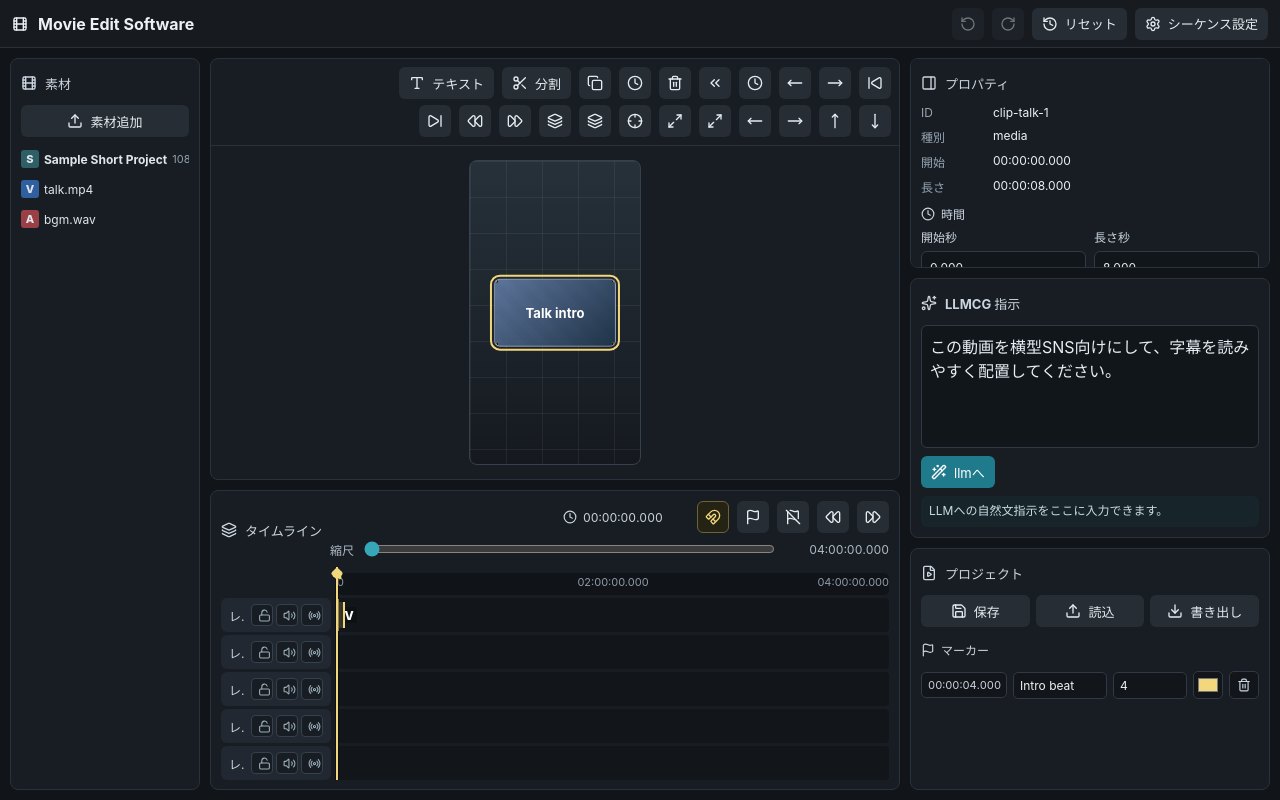
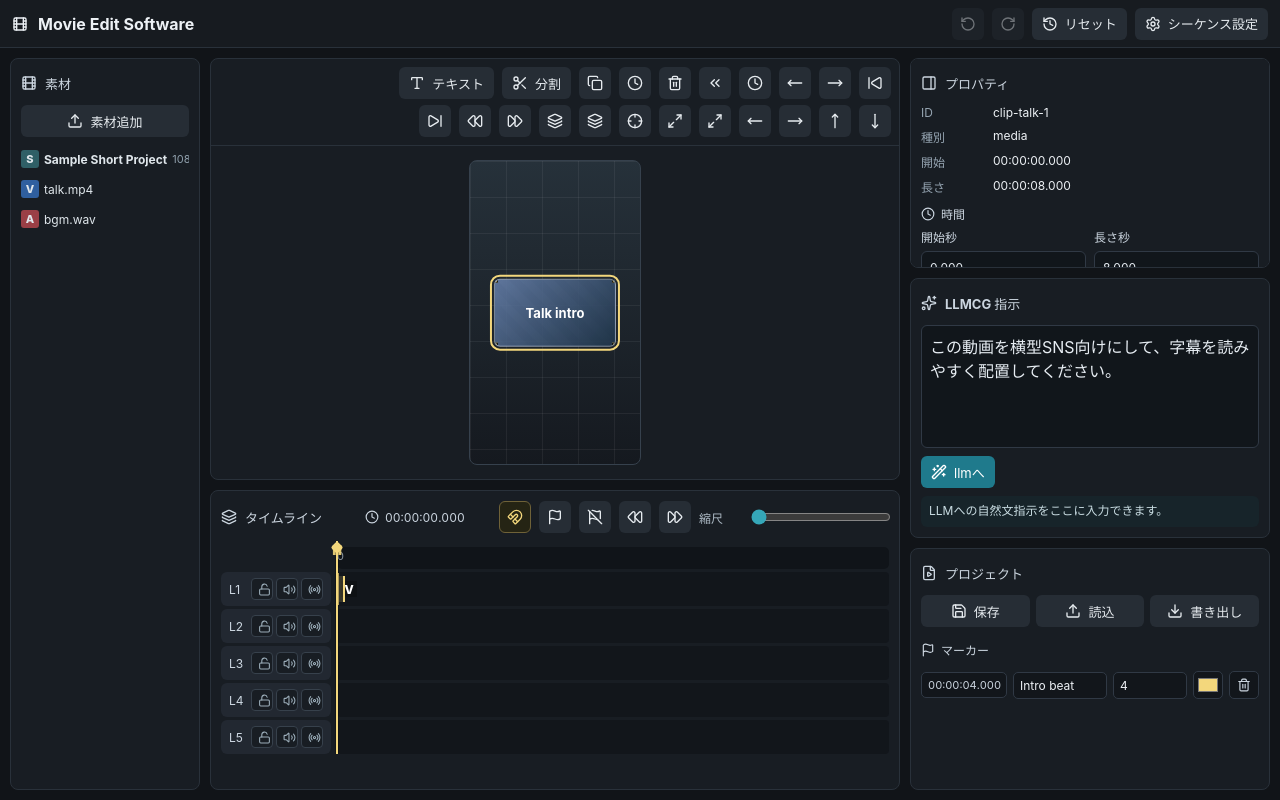
Before and after one commit to hashimoto24680/movie-edit-software, a React (Vite) app: page / in a window 1280 px wide. Built offline with nearby package versions, Linux system fonts and the light colour scheme.

Commit message:
Simplify timeline markers and zoom

```diff
--- a/src/App.tsx
+++ b/src/App.tsx
@@ -180,7 +180,7 @@ const hideNativeDragImage = (dataTransfer: DataTransfer) => {
   window.setTimeout(() => dragImage.remove(), 0);
 };
 
-const displayTrackName = (name: string): string => name.replace(/^Layer\s*(\d+)$/i, "レイヤー$1");
+const displayTrackName = (name: string): string => name.replace(/^(?:Layer|レイヤー)\s*(\d+)$/i, "L$1");
 
 const timelineLaneOffset = 116;
 
@@ -1102,7 +1102,6 @@ function Timeline() {
               onInput={(event) => setTimelineZoom(Number(event.currentTarget.value))}
               onChange={(event) => setTimelineZoom(Number(event.currentTarget.value))}
             />
-            <span>{framesToTimecode(visibleFrames, project.render.fps)}</span>
           </label>
         </div>
       </div>
@@ -1182,8 +1181,6 @@ function Timeline() {
             onPointerLeave={() => setPlayheadDragging(false)}
           >
             <span className="ruler-label start">0</span>
-            <span className="ruler-label middle">{framesToTimecode(Math.round(timelineFrameRange / 2), project.render.fps)}</span>
-            <span className="ruler-label end">{framesToTimecode(timelineFrameRange, project.render.fps)}</span>
           </div>
           {project.markers.map((marker) => (
             (() => {
--- a/src/styles.css
+++ b/src/styles.css
@@ -598,24 +598,19 @@ input[type="range"] {
 }
 
 .timeline-zoom {
-  flex: 1 0 100%;
+  flex: 0 1 190px;
   display: grid;
-  grid-template-columns: auto minmax(120px, 1fr) minmax(90px, 108px);
+  grid-template-columns: auto minmax(82px, 140px);
   align-items: center;
-  gap: 8px;
+  gap: 6px;
   min-width: 0;
-  max-width: 100%;
+  max-width: 190px;
   color: #aebbc6;
   font-size: 12px;
 }
 
 .timeline-zoom input {
   min-width: 0;
-}
-
-.timeline-zoom span:last-child {
-  text-align: right;
-  font-variant-numeric: tabular-nums;
 }
 
 .timeline-ruler {
@@ -783,20 +778,21 @@ input[type="range"] {
 
 .timeline-marker-line {
   top: 0;
-  bottom: 0;
+  height: 26px;
   z-index: 7;
   border: 0;
   padding: 0;
   cursor: ew-resize;
-  background: color-mix(in srgb, var(--marker-color, #f3d77c) 78%, transparent);
-  box-shadow: 0 0 0 1px rgba(0, 0, 0, 0.18);
+  background: transparent;
+  box-shadow: none;
   pointer-events: auto;
+  transform: translateX(-50%);
 }
 
 .timeline-marker-line::after {
   content: "";
   position: absolute;
-  inset: 0 -5px;
+  inset: 0 -6px;
 }
 
 .timeline-marker-line::before {
@@ -805,9 +801,10 @@ input[type="range"] {
   top: 4px;
   left: 50%;
   width: 9px;
-  height: 12px;
+  height: 18px;
   background: var(--marker-color, #f3d77c);
-  clip-path: polygon(0 0, 100% 0, 100% 70%, 0 45%);
+  clip-path: polygon(0 0, 100% 0, 100% 56%, 56% 56%, 56% 100%, 44% 100%, 44% 56%, 0 56%);
+  opacity: 0.9;
   transform: translateX(-50%);
 }
 
```
